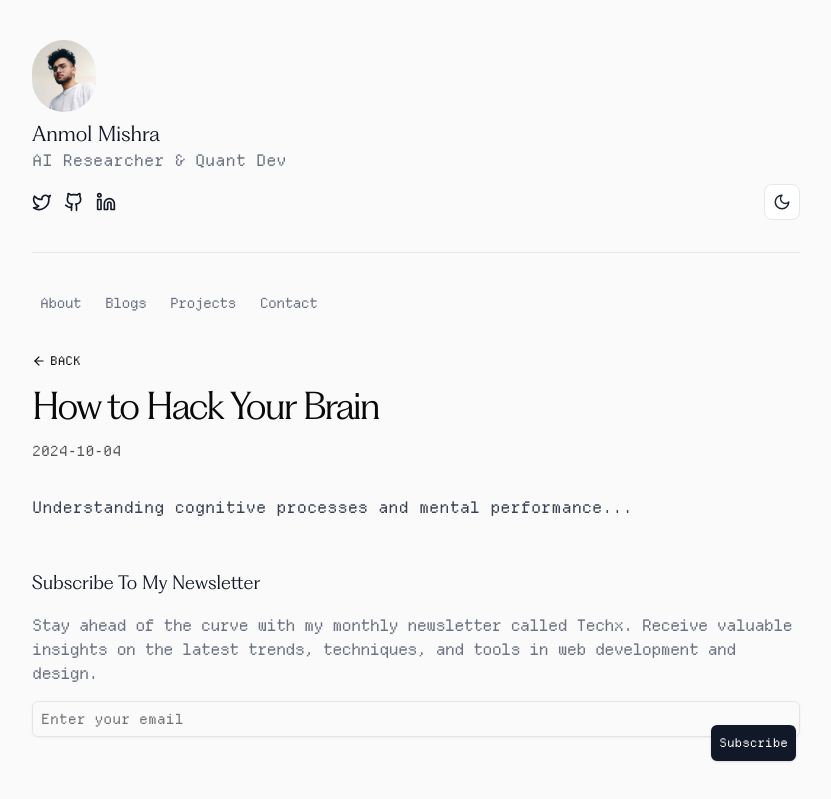
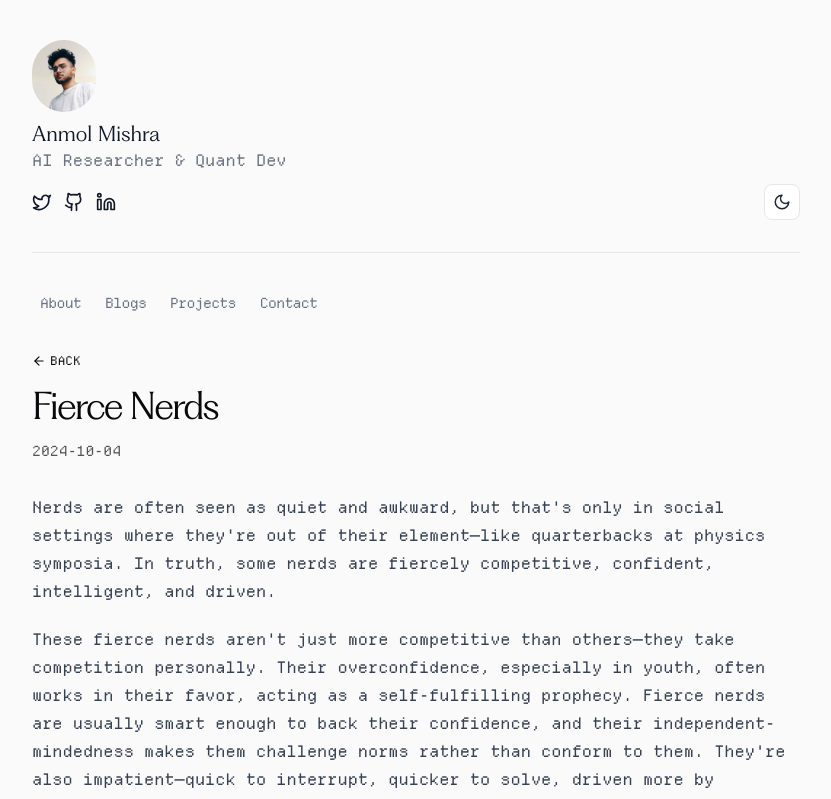
Before and after one commit to gulshandubbani2003/Portfolio, a Next.js app: page /blogs/hack-brain in a window 1280 px wide. Shown: the top 799 px of the page, without its empty margins (224-1055 px from the left). Built offline with nearby package versions, Linux system fonts and the light colour scheme.

Commit message:
Refactor blog content by renaming the post title to 'Fierce Nerds' and updating its content. Remove NewsletterForm component from blog and newsletter pages to streamline the user interface.

```diff
--- a/src/app/blogs/[slug]/page.tsx
+++ b/src/app/blogs/[slug]/page.tsx
@@ -1,6 +1,5 @@
 import Link from 'next/link';
 import { ArrowLeft } from 'lucide-react';
-import NewsletterForm from '@/components/NewsletterForm';
 import { Metadata, ResolvingMetadata } from 'next';
 
 // Define the props type with params as a Promise
@@ -76,9 +75,20 @@ export default async function BlogPost({ params }: PageProps) {
 
   const blogPosts = {
     'hack-brain': {
-      title: 'How to Hack Your Brain',
+      title: 'Fierce Nerds',
       date: '2024-10-04',
-      content: `<p>Understanding cognitive processes and mental performance...</p>`,
+      content: `<p>Nerds are often seen as quiet and awkward, but that's only in social settings where they're out of their element—like quarterbacks at physics symposia. In truth, some nerds are fiercely competitive, confident, intelligent, and driven.</p>
+
+      <p>These fierce nerds aren't just more competitive than others—they take competition personally. Their overconfidence, especially in youth, often works in their favor, acting as a self-fulfilling prophecy. Fierce nerds are usually smart enough to back their confidence, and their independent-mindedness makes them challenge norms rather than conform to them. They're also impatient—quick to interrupt, quicker to solve, driven more by restlessness than politeness.</p>
+
+      <p>The combination of competitiveness, intelligence, confidence, impatience, and independent thinking makes fierce nerds formidable. Watson and Crick, who unraveled DNA's structure, were classic fierce nerds—brilliant, awkward, bold, and unbothered by convention. Their drive let them outpace more polished rivals.</p>
+
+      <p>Young nerds may not recognize their own fierceness at first, as they often feel more awkward than powerful. But for those who do, here's the truth: your fierceness is an asset. It can solve hard problems—and not just in academia. Seven of the eight richest Americans are fierce nerds, showing that fierceness thrives even more in business than science.</p>
+
+      <p>But there's a warning. Left unused, fierceness festers into bitterness. Unchallenged fierce nerds risk becoming trolls, critics, or jaded cynics. To avoid this, pursue ambitious projects. Even if you fail, the effort channels your intensity. Alternatively, you could try dulling your edge through introspection—but it's better to wield the knife than blunt it.</p>
+
+      <p>Now is the best time to be a nerd. Power is shifting from charismatic talkers to competent builders. The fierce nerd's moment is here—so aim high, stay sharp, and don't waste it.</p>
+      `,
     },
     'design-tips': {
       title: 'Three Observations',
@@ -318,10 +328,6 @@ export default async function BlogPost({ params }: PageProps) {
           className="prose prose-quoteless prose-gray dark:prose-invert max-w-3xl dark:text-gray-200"
           dangerouslySetInnerHTML={{ __html: post.content }}
         />
-
-        <div className="mt-12">
-          <NewsletterForm title="Subscribe To My Newsletter" />
-        </div>
       </div>
     </section>
   );
--- a/src/app/blogs/page.tsx
+++ b/src/app/blogs/page.tsx
@@ -10,7 +10,7 @@ export default function BlogsPage() {
   // Blog data
   const blogs = [
     {
-      title: 'How to Hack Your Brain',
+      title: 'Fierce Nerds',
       date: '2024-10-04',
       slug: 'hack-brain',
     },
--- a/src/app/newsletter/page.tsx
+++ b/src/app/newsletter/page.tsx
@@ -1,6 +1,5 @@
 'use client'
 import Link from 'next/link'
-import NewsletterForm from '@/components/NewsletterForm'
 import dynamic from 'next/dynamic'
 
 const MotionDiv = dynamic(() => import('framer-motion').then((mod) => mod.motion.div), {
@@ -53,8 +52,6 @@ export default function Newsletter() {
         Newsletter
       </h1>
 
-      <NewsletterForm />
-
       <div className="mt-10 mb-4 text-md">Past Issues:</div>
 
       <div className="flex flex-col gap-3 w-full">
--- a/src/components/NewsletterForm.tsx
+++ /dev/null
@@ -1,54 +0,0 @@
-'use client'
-
-import { useState } from 'react'
-import { Button } from '@/components/ui/button'
-import { Input } from '@/components/ui/input'
-
-interface NewsletterFormProps {
-  title?: string
-  description?: string
-}
-
-export default function NewsletterForm({
-  title = "My Newsletter",
-  description = "Stay ahead of the curve with my monthly newsletter called Techx. Receive valuable insights on the latest trends, techniques, and tools in web development and design."
-}: NewsletterFormProps) {
-  const [email, setEmail] = useState('')
-
-  const handleSubmit = (e: React.FormEvent) => {
-    e.preventDefault()
-    // For demo purposes, we're just resetting the form
-    // In a real app, this would connect to a backend
-    setEmail('')
-    alert('Thank you for subscribing! This is just a demo.')
-  }
-
-  return (
-    <div className="mt-1">
-      {title && (
-        <h1 className="font-medium text-gray-900 dark:text-white mb-4 text-lg">
-          {title}
-        </h1>
-      )}
-      <p className="text-gray-500 dark:text-gray-400 mt-4 tracking-tighter">
-        {description}
-      </p>
-      <form className="relative" onSubmit={handleSubmit}>
-        <Input
-          className="border dark:border-gray-900 w-full mt-4 px-2 py-3 rounded-md text-sm focus:outline-none focus:ring-2 focus:ring-gray-900 focus:border-transparent"
-          placeholder="Enter your email"
-          type="email"
-          value={email}
-          onChange={(e) => setEmail(e.target.value)}
-          required
-        />
-        <Button
-          type="submit"
-          className="bg-gray-900 hover:bg-gray-700 inline-block top-6 text-xs right-1 text-white px-2 py-2 rounded-md absolute disabled:opacity-80"
-        >
-          Subscribe
-        </Button>
-      </form>
-    </div>
-  )
-}
```
